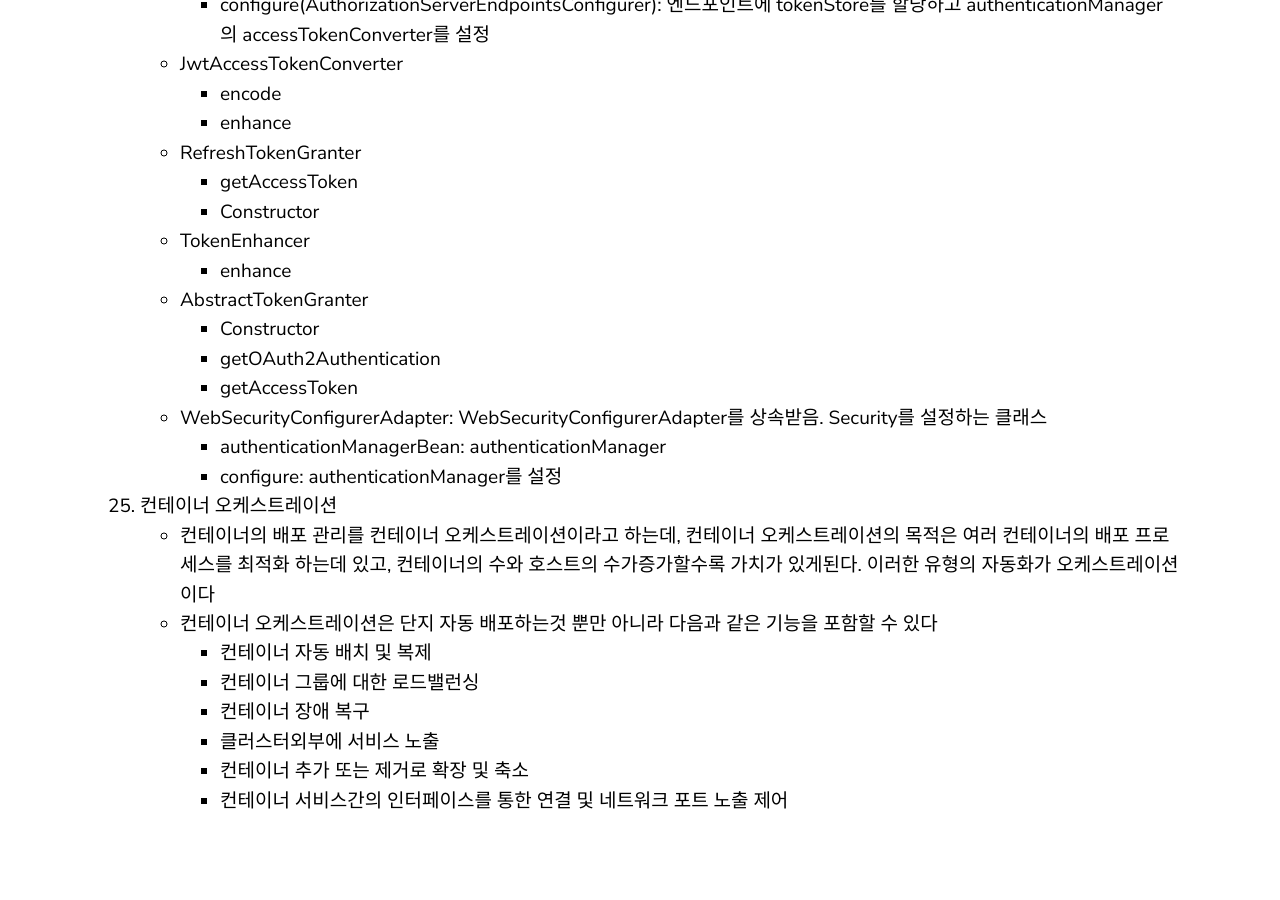
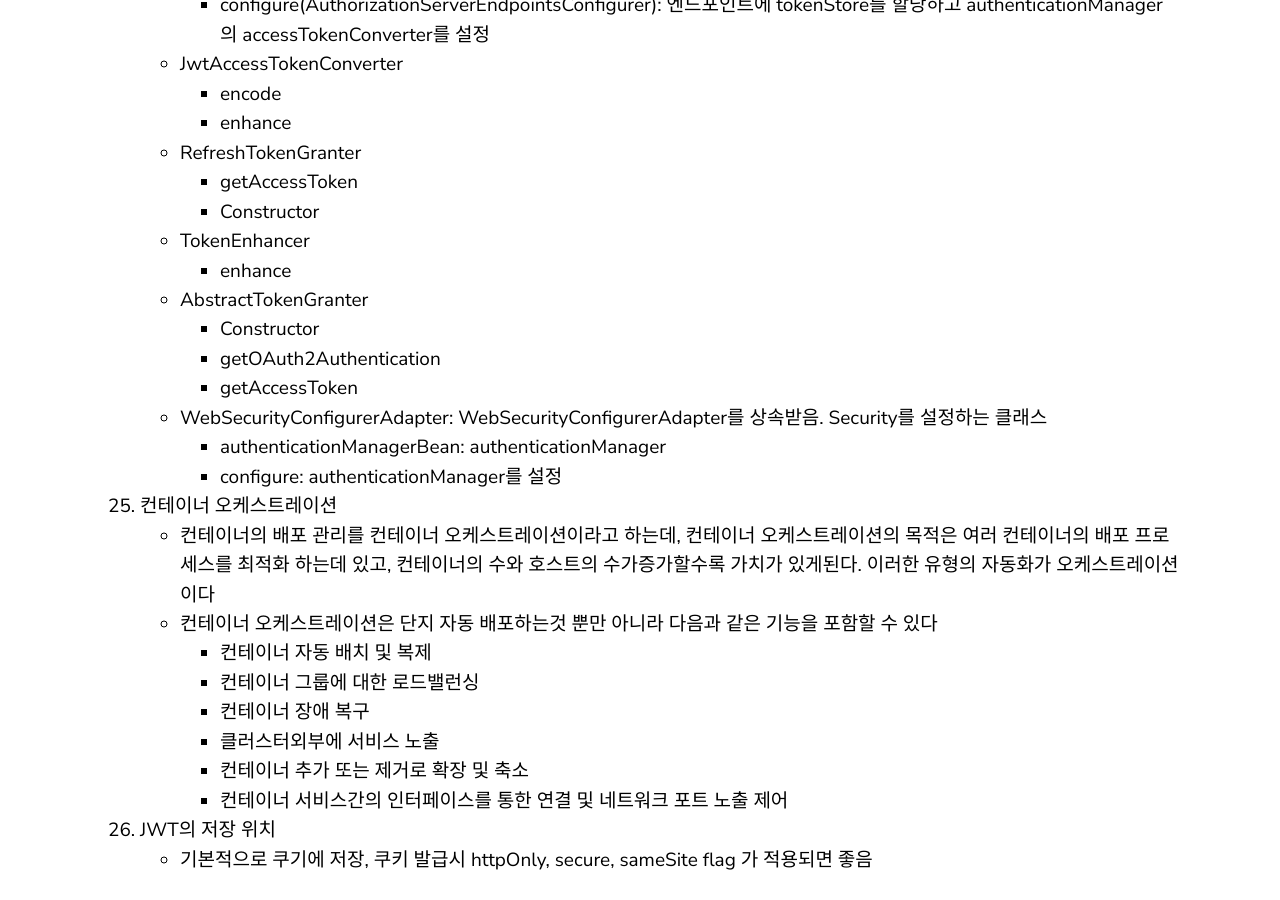
Before and after one commit to yoowonyoung/yoowonyoung.github.io, a Jekyll site: the page built from _posts/2020-08-11-Interview-03.md, in a window 1280 px wide and 900 px high, scrolled down 21949 px. Built offline with Jekyll 4.4.1, drawn with Linux system fonts in a browser that asks for light colours; comment, search, counter and statistics services are not loaded; before the commit the page ends 22790 px from its top, so only the background shows below that.

Commit message:
Update 2020-08-11-Interview-03.md

```diff
--- a/_posts/2020-08-11-Interview-03.md
+++ b/_posts/2020-08-11-Interview-03.md
@@ -651,3 +651,6 @@ categories: Interview
         * 클러스터외부에 서비스 노출
         * 컨테이너 추가 또는 제거로 확장 및 축소
         * 컨테이너 서비스간의 인터페이스를 통한 연결 및 네트워크 포트 노출 제어
+
+26. JWT의 저장 위치
+    - 기본적으로 쿠기에 저장, 쿠키 발급시 httpOnly, secure, sameSite flag 가 적용되면 좋음
```
